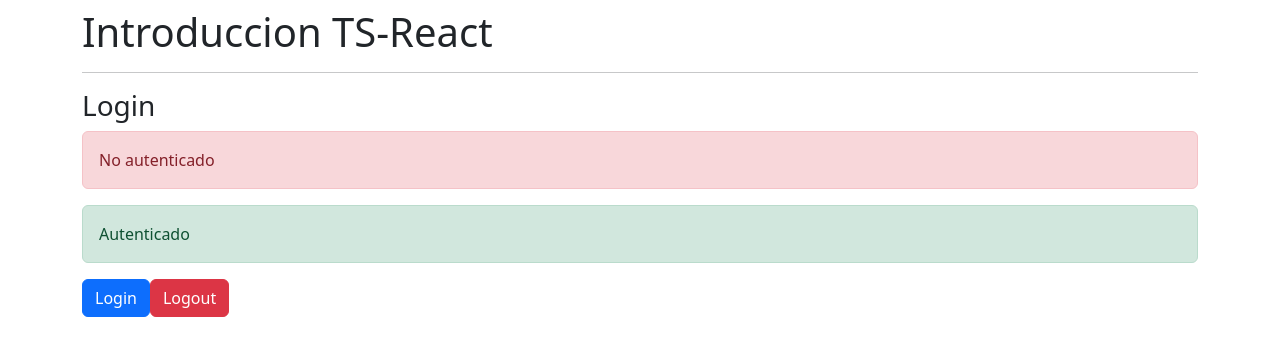
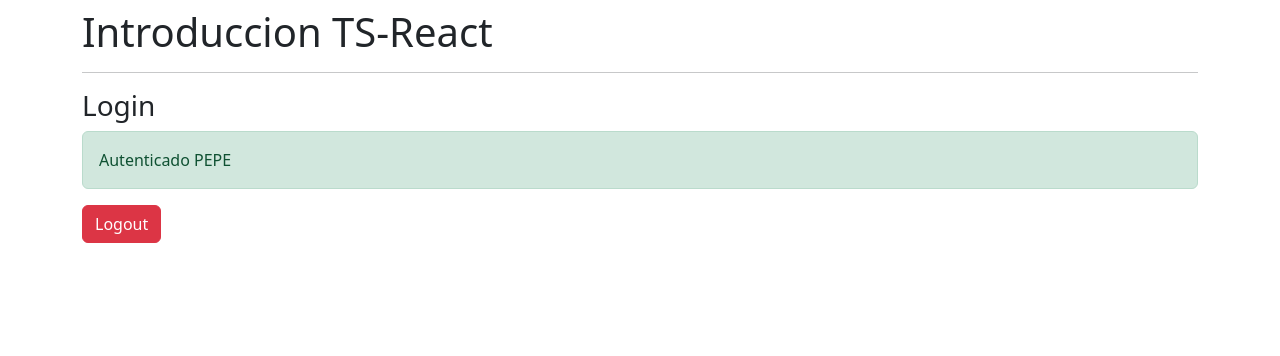
Before and after one commit to ctm187523/ReactNative-reforzamiento-typescript, a React (Create React App) app: page / in a window 1280 px wide. Both pictures are taken after a click on the button "Login". Shown: the top 356 px of the page. Built offline with nearby package versions, Linux system fonts and the light colour scheme.

Commit message:
fin login-logout

```diff
--- a/src/components/Login.tsx
+++ b/src/components/Login.tsx
@@ -1,5 +1,7 @@
 import { type } from "os"
 import { useEffect, useReducer } from "react"
+import { preProcessFile } from "typescript";
+import { useCounter } from '../hooks/useCounter';
 
 interface AuthState {
     validando: boolean,
@@ -16,8 +18,17 @@ const initialState: AuthState = {
     nombre: ''
 }
 
-//usamos type para definir las actions
-type AuthAction = { type: 'logout' }
+//usamos type para definir el payload
+type LoginPayload = {
+    username: string;
+    nombre: string;
+}
+
+
+//usamos type para definir las actions, el payload usamos la interfaz LoginPayload
+type AuthAction =
+    | { type: 'logout' }
+    | { type: 'login', payload: LoginPayload }
 
 
 //creamos el reducer que devolvera un objeto de tipo de la interfaz creada arriba AuthState
@@ -33,6 +44,17 @@ const authReducer = (state: AuthState, action: AuthAction): AuthState => {
                 nombre: ''
             }
 
+        case 'login':
+            //desestructuramos lo recibido por la action.payload
+            const { nombre, username } = action.payload;
+            return {
+                validando: false,
+                token: 'ABC123',
+                username: username,
+                nombre: nombre
+            }
+
+
         default:
             return state;
     }
@@ -41,13 +63,31 @@ const authReducer = (state: AuthState, action: AuthAction): AuthState => {
 export const Login = () => {
 
     //desestructuramos el state
-    const [ { validando }, dispatch] = useReducer(authReducer, initialState);
+    const [{ validando, token, nombre }, dispatch] = useReducer(authReducer, initialState);
 
     useEffect(() => {
         setTimeout(() => {
             dispatch({ type: 'logout' })
         }, 1500)
     }, []);
+
+    //metodo llamado al pulsar login
+    const login = () => {
+        dispatch({
+            type: 'login',
+            payload: {
+                nombre: 'PEPE',
+                username: 'Er matado'
+            }
+        })
+    }
+
+
+    //metodo llamado al pulsar logout
+    const logout = () => {
+        dispatch({ type: 'logout' })
+    }
+
 
 
     //usamos validando del state del useReducer
@@ -66,28 +106,33 @@ export const Login = () => {
         <>
             <h3>Login</h3>
 
-            <div className="alert alert-danger">
-                No autenticado
-            </div>
+            {
+                (token)
+                    ? <div className="alert alert-success"> Autenticado {nombre}</div>
+                    : <div className="alert alert-danger"> No autenticado </div>
+            }
 
-            <div className="alert alert-success">
-                Autenticado
-            </div>
-
-            <button
-                className="btn btn-primary"
-            >
-                Login
-            </button>
-
-            <button
-                className="btn btn-danger"
-            >
-                Logout
-            </button>
-
+            {
+                (token)
+                    ?
+                    (
+                        <button
+                            className="btn btn-danger"
+                            onClick={logout}
+                        >
+                            Logout
+                        </button>
+                    )
+                    :
+                    (
+                        <button
+                            className="btn btn-primary"
+                            onClick={login}
+                        >
+                            Login
+                        </button>
+                    )
+            }
         </>
-
-
     )
 }
```
